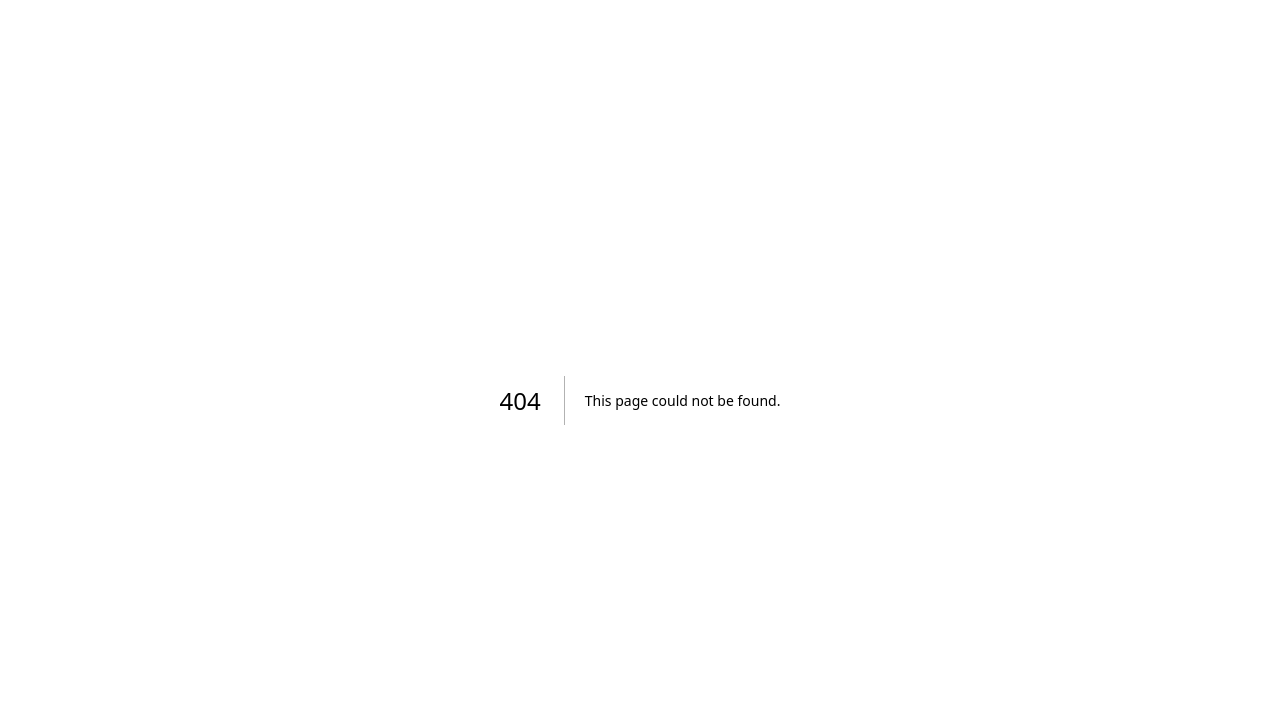
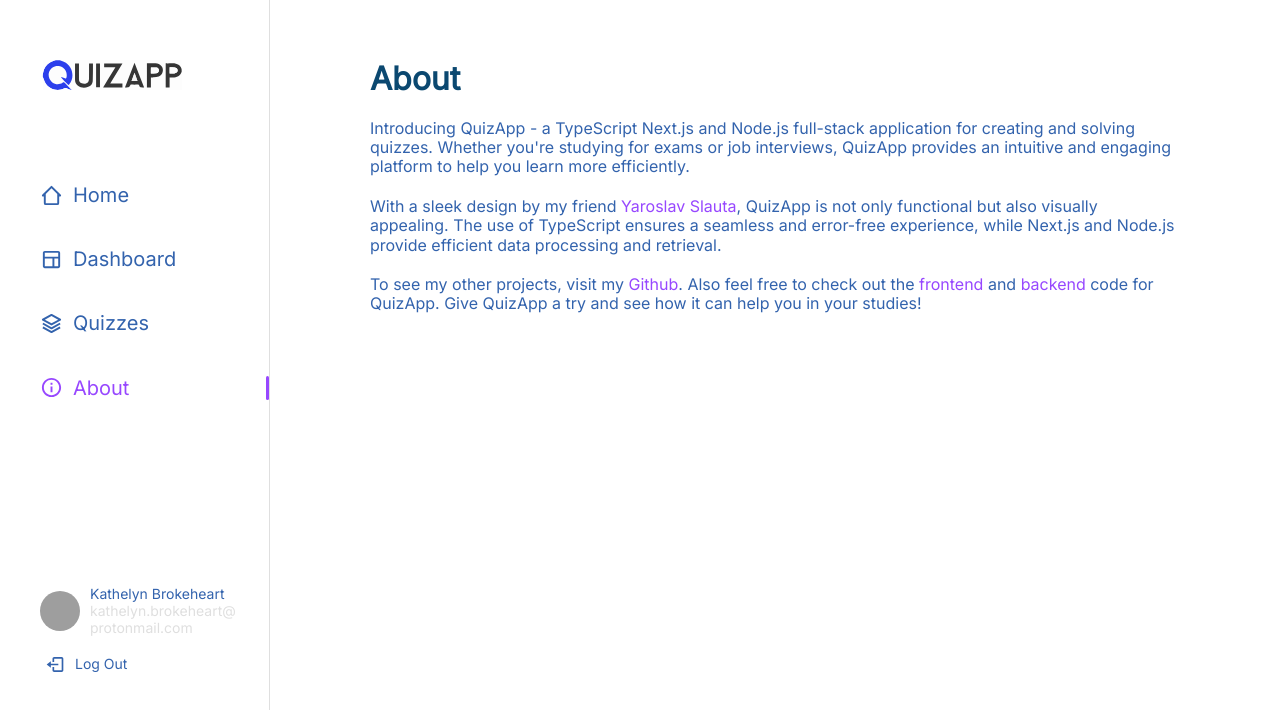
Before and after one commit to Grantoed/QuizApp-frontend, a Next.js app: page /about in a window 1280 px wide. Before the commit this address had no page. Shown: the top 710 px of the page. Built offline with nearby package versions, Linux system fonts and the light colour scheme; grey boxes are pictures that could not be loaded.

Commit message:
added about page

```diff
--- a/src/components/global/mobile-menu.tsx
+++ b/src/components/global/mobile-menu.tsx
@@ -1,4 +1,5 @@
 import { FC, ReactElement } from "react";
+import { useRouter } from "next/router";
 import Image from "next/image";
 import Link from "next/link";
 import {
@@ -8,30 +9,67 @@ import {
   BiInfoCircle,
   BiLogOut,
 } from "react-icons/bi";
+import { MobileMenuInterface } from "@/utils/interfaces/mobile.menu.interface";
 import styles from "@/styles/modules/global/mobile-menu.module.scss";
 
-export const MobileMenu: FC = (): ReactElement => {
+export const MobileMenu: FC<MobileMenuInterface> = ({
+  toggleMenu,
+}): ReactElement => {
+  const router = useRouter();
+
   return (
     <div className={styles.backdrop}>
       <nav className={styles.menu}>
         <ul className={styles.menuList}>
           <li className={styles.menuItem}>
-            <Link className={styles.menuLink} href={"/"}>
+            <Link
+              onClick={toggleMenu}
+              className={
+                router.pathname === "/"
+                  ? `${styles.menuLinkActive}`
+                  : `${styles.menuLink}`
+              }
+              href={"/"}
+            >
               <BiHomeAlt2 className={styles.menuIcon} /> Home
             </Link>
           </li>
           <li className={styles.menuItem}>
-            <Link className={styles.menuLink} href={"/"}>
+            <Link
+              onClick={toggleMenu}
+              className={
+                router.pathname === "/dashboard"
+                  ? `${styles.menuLinkActive}`
+                  : `${styles.menuLink}`
+              }
+              href={"/dashboard"}
+            >
               <BiLayout className={styles.menuIcon} /> Dashboard
             </Link>
           </li>
           <li className={styles.menuItem}>
-            <Link className={styles.menuLink} href={"/"}>
+            <Link
+              onClick={toggleMenu}
+              className={
+                router.pathname === "/quizzes"
+                  ? `${styles.menuLinkActive}`
+                  : `${styles.menuLink}`
+              }
+              href={"/quizzes"}
+            >
               <BiLayer className={styles.menuIcon} /> Quizzes
             </Link>
           </li>
           <li className={styles.menuItem}>
-            <Link className={styles.menuLink} href={"/"}>
+            <Link
+              onClick={toggleMenu}
+              className={
+                router.pathname === "/about"
+                  ? `${styles.menuLinkActive}`
+                  : `${styles.menuLink}`
+              }
+              href={"/about"}
+            >
               <BiInfoCircle className={styles.menuIcon} /> About
             </Link>
           </li>
--- a/src/components/global/shared-layout.tsx
+++ b/src/components/global/shared-layout.tsx
@@ -13,8 +13,12 @@ export const SharedLayout: FC<ContainerProps> = ({
 }: ContainerProps): ReactElement => {
   const [isMenuOpen, setIsMenuOpen] = useState(false);
 
-  const toggleMenu = () => {
-    setIsMenuOpen(!isMenuOpen);
+  const toggleMenu = (e: any) => {
+    if (e.currentTarget.nodeName === "BUTTON") {
+      setIsMenuOpen(!isMenuOpen);
+    } else {
+      setIsMenuOpen(false);
+    }
   };
 
   return (
@@ -51,7 +55,7 @@ export const SharedLayout: FC<ContainerProps> = ({
             )}
           </header>
         </Container>
-        {isMenuOpen && <MobileMenu />}
+        {isMenuOpen && <MobileMenu toggleMenu={toggleMenu} />}
         {children}
       </div>
     </div>
--- a/src/components/global/sidebar.tsx
+++ b/src/components/global/sidebar.tsx
@@ -1,4 +1,5 @@
 import { FC, ReactElement } from "react";
+import { useRouter } from "next/router";
 import Image from "next/image";
 import Link from "next/link";
 import {
@@ -11,6 +12,8 @@ import {
 import styles from "@/styles/modules/global/sidebar.module.scss";
 
 export const Sidebar: FC = (): ReactElement => {
+  const router = useRouter();
+
   return (
     <aside className={styles.sidebar}>
       <Link href="/">
@@ -26,22 +29,50 @@ export const Sidebar: FC = (): ReactElement => {
         <nav className={styles.menu}>
           <ul className={styles.menuList}>
             <li className={styles.menuItem}>
-              <Link className={styles.menuLink} href={"/"}>
+              <Link
+                className={
+                  router.pathname === "/"
+                    ? `${styles.menuLinkActive}`
+                    : `${styles.menuLink}`
+                }
+                href={"/"}
+              >
                 <BiHomeAlt2 className={styles.menuIcon} /> Home
               </Link>
             </li>
             <li className={styles.menuItem}>
-              <Link className={styles.menuLink} href={"/"}>
+              <Link
+                className={
+                  router.pathname === "/dashboard"
+                    ? `${styles.menuLinkActive}`
+                    : `${styles.menuLink}`
+                }
+                href={"/dashboard"}
+              >
                 <BiLayout className={styles.menuIcon} /> Dashboard
               </Link>
             </li>
             <li className={styles.menuItem}>
-              <Link className={styles.menuLink} href={"/"}>
+              <Link
+                className={
+                  router.pathname === "/quizzes"
+                    ? `${styles.menuLinkActive}`
+                    : `${styles.menuLink}`
+                }
+                href={"/quizzes"}
+              >
                 <BiLayer className={styles.menuIcon} /> Quizzes
               </Link>
             </li>
             <li className={styles.menuItem}>
-              <Link className={styles.menuLink} href={"/"}>
+              <Link
+                className={
+                  router.pathname === "/about"
+                    ? `${styles.menuLinkActive}`
+                    : `${styles.menuLink}`
+                }
+                href={"/about"}
+              >
                 <BiInfoCircle className={styles.menuIcon} /> About
               </Link>
             </li>
--- /dev/null
+++ b/src/pages/about.tsx
@@ -0,0 +1,68 @@
+import { FC, ReactElement } from "react";
+import { SharedLayout } from "@/components/global/shared-layout";
+import { Container } from "@/components/global/container";
+import global from "@/styles/global.module.scss";
+import styles from "@/styles/modules/elements/about.module.scss";
+
+const About: FC = (): ReactElement => {
+  return (
+    <SharedLayout>
+      <Container>
+        <section className={global.section}>
+          <main>
+            <h2 className={global.subHeader}>About</h2>
+            <div className={styles.aboutWrapper}>
+              <p className={styles.paragraph}>
+                Introducing QuizApp - a TypeScript Next.js and Node.js
+                full-stack application for creating and solving quizzes. Whether
+                you're studying for exams or job interviews, QuizApp provides an
+                intuitive and engaging platform to help you learn more
+                efficiently.
+              </p>
+              <p className={styles.paragraph}>
+                With a sleek design by my friend&nbsp;
+                <a className={styles.link} href={"/"} target="_blank">
+                  Yaroslav Slauta
+                </a>
+                , QuizApp is not only functional but also visually appealing.
+                The use of TypeScript ensures a seamless and error-free
+                experience, while Next.js and Node.js provide efficient data
+                processing and retrieval.
+              </p>
+              <p className={styles.paragraph}>
+                To see my other projects, visit my&nbsp;
+                <a
+                  className={styles.link}
+                  href="https://github.com/Grantoed"
+                  target="_blank"
+                >
+                  Github
+                </a>
+                . Also feel free to check out the&nbsp;
+                <a
+                  className={styles.link}
+                  href="https://github.com/Grantoed/QuizApp-frontend"
+                  target="_blank"
+                >
+                  frontend&nbsp;
+                </a>
+                and&nbsp;
+                <a
+                  className={styles.link}
+                  href="https://github.com/Grantoed/QuizApp-backend"
+                  target="_blank"
+                >
+                  backend&nbsp;
+                </a>
+                code for QuizApp. Give QuizApp a try and see how it can help you
+                in your studies!
+              </p>
+            </div>
+          </main>
+        </section>
+      </Container>
+    </SharedLayout>
+  );
+};
+
+export default About;
--- /dev/null
+++ b/src/styles/modules/elements/about.module.scss
@@ -0,0 +1,32 @@
+@import "../../utils/vars";
+@import "../../utils/mixins";
+
+.aboutWrapper {
+  margin-top: 10px;
+
+  @include tablet {
+    margin-top: 20px;
+  }
+}
+
+.paragraph {
+  font-size: 0.875rem;
+
+  @include tablet {
+    font-size: 1rem;
+  }
+
+  &:not(:first-of-type) {
+    margin-top: 10px;
+
+    @include tablet {
+      margin-top: 20px;
+    }
+  }
+}
+
+.link {
+  color: $link-hover-color;
+  //   margin-left: 0.25em;
+  //   margin-right: 0.25em;
+}
--- a/src/styles/modules/global/mobile-menu.module.scss
+++ b/src/styles/modules/global/mobile-menu.module.scss
@@ -67,6 +67,12 @@
 
     &:hover,
     &:focus {
+      color: $link-hover-color;
+    }
+
+    &Active {
+      display: flex;
+      align-items: center;
       color: $link-hover-color;
     }
   }
--- a/src/styles/modules/global/sidebar.module.scss
+++ b/src/styles/modules/global/sidebar.module.scss
@@ -55,6 +55,22 @@
     &:hover,
     &:focus {
       color: $link-hover-color;
+    }
+
+    &Active {
+      display: flex;
+      align-items: center;
+      color: $link-hover-color;
+
+      &::after {
+        content: "";
+        display: block;
+        width: 3px;
+        height: 24px;
+        margin-left: auto;
+        background-color: $link-hover-color;
+        border-radius: 5px;
+      }
     }
   }
 
--- /dev/null
+++ b/src/utils/interfaces/mobile.menu.interface.ts
@@ -0,0 +1,3 @@
+export interface MobileMenuInterface {
+  toggleMenu: (e: any) => void;
+}
```
Also changed, not shown: src/components/elements/HomePage/hero.tsx (+0 -1 lines).
